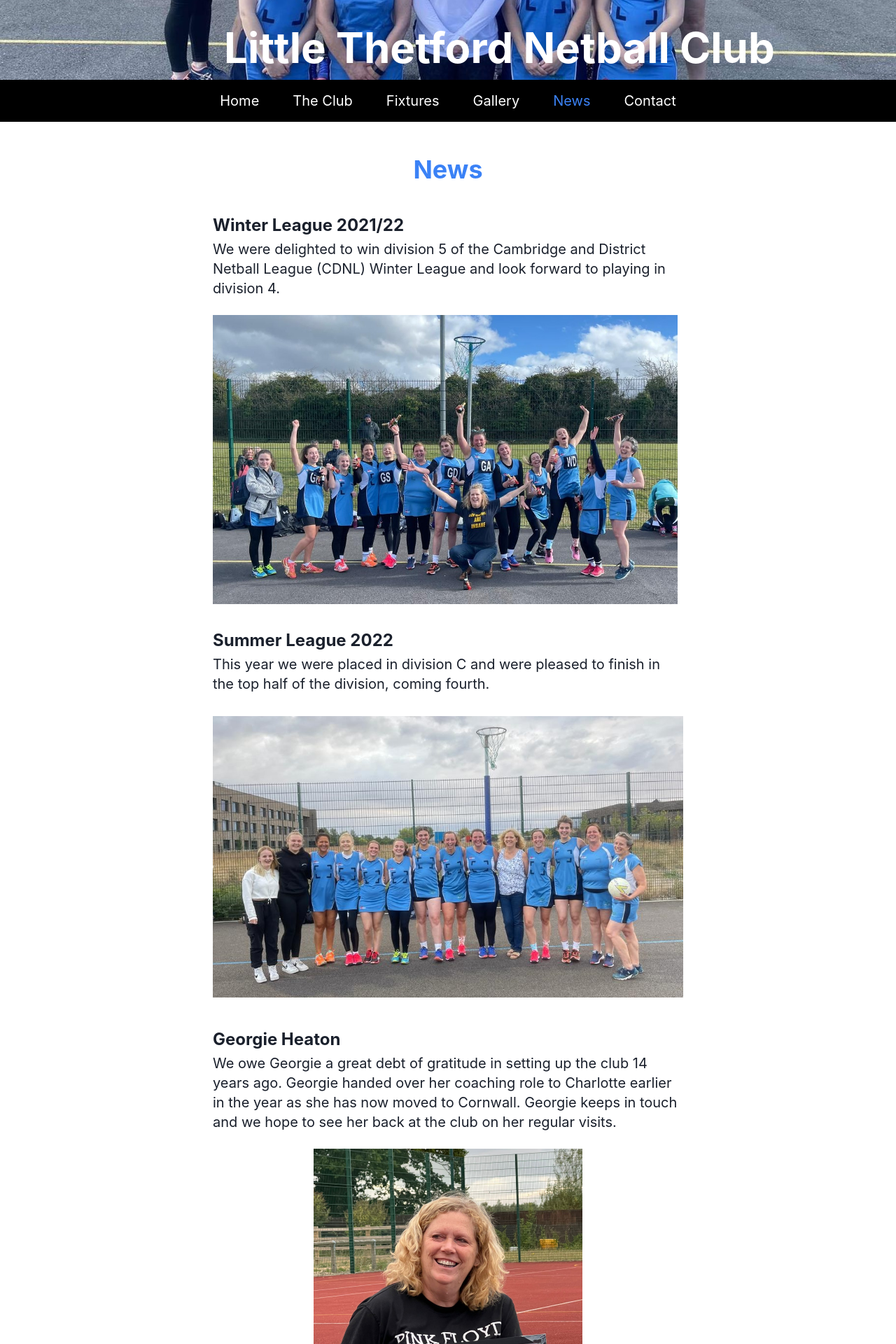
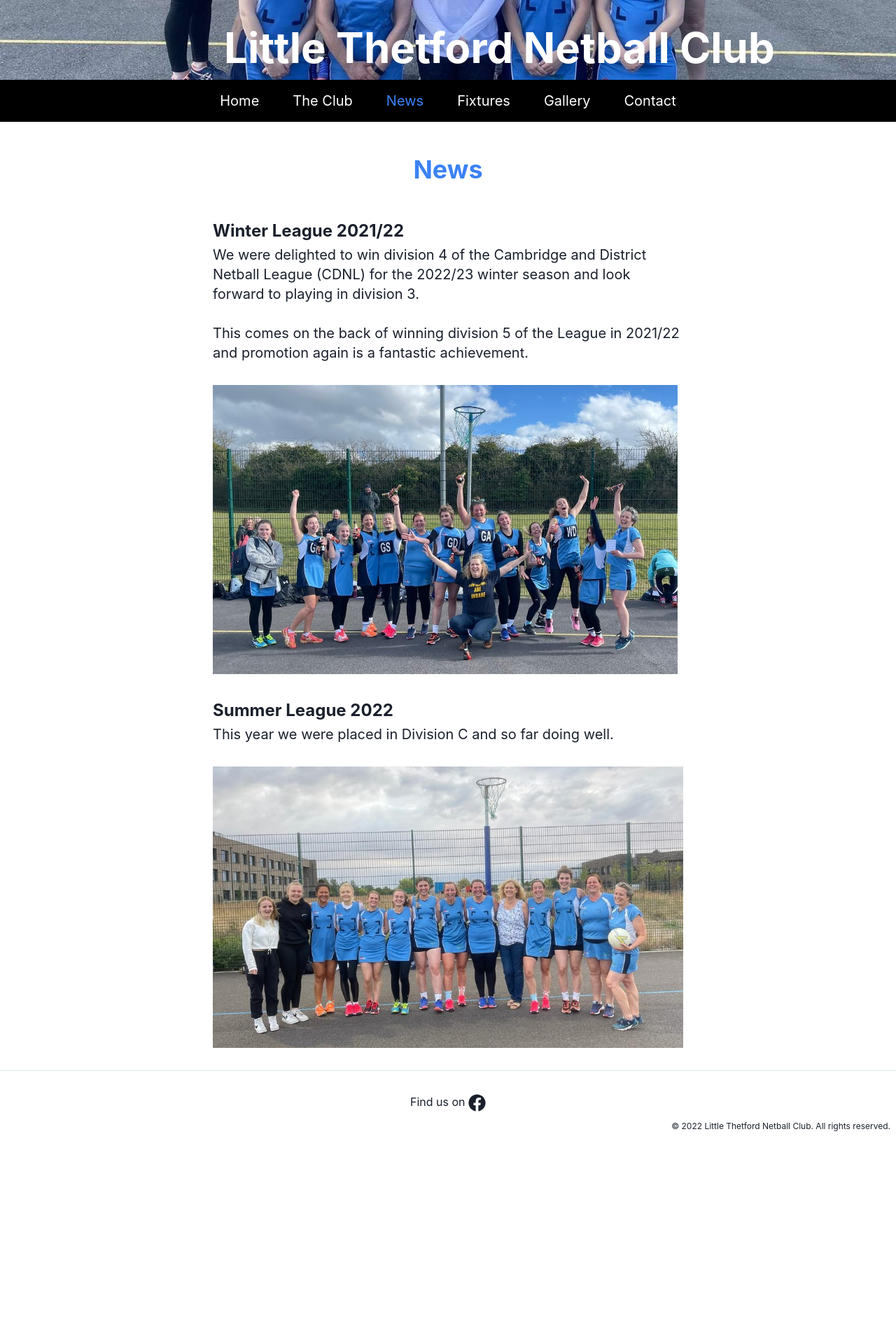
Before and after one commit to JamesArmer/little-thetford-netball-club, a Next.js app: page /news in a window 1280 px wide. Shown: the part 340-2260 px from the top of the page at 70% size. After the commit the page ends 1965 px from the top, so only its background shows below. Built offline with nearby package versions, Linux system fonts and the light colour scheme.

Commit message:
May changes #1

```diff
--- a/components/Navbar.tsx
+++ b/components/Navbar.tsx
@@ -14,19 +14,20 @@ export default function Navbar() {
     <div className="flex justify-center bg-black">
       <ul className="list-none overflow-hidden text-white">
         <ListItem>
-          <Link href="/" scroll={false}>
-            <a
+          <Link
+            href="/"
+            scroll={false}
             className={
               router.pathname == "/" ? "text-blue-500" : "hover:text-blue-500"
             }
           >
             Home
-            </a>
           </Link>
         </ListItem>
         <ListItem>
-          <Link href="/the-club" scroll={false}>
-            <a
+          <Link
+            href="/the-club"
+            scroll={false}
             className={
               router.pathname == "/the-club"
                 ? "text-blue-500"
@@ -34,12 +35,25 @@ export default function Navbar() {
             }
           >
             The Club
-            </a>
           </Link>
         </ListItem>
         <ListItem>
-          <Link href="/fixtures" scroll={false}>
-            <a
+          <Link
+            href="/news"
+            scroll={false}
+            className={
+              router.pathname == "/news"
+                ? "text-blue-500"
+                : "hover:text-blue-500"
+            }
+          >
+            News
+          </Link>
+        </ListItem>
+        <ListItem>
+          <Link
+            href="/fixtures"
+            scroll={false}
             className={
               router.pathname == "/fixtures"
                 ? "text-blue-500"
@@ -47,12 +61,12 @@ export default function Navbar() {
             }
           >
             Fixtures
-            </a>
           </Link>
         </ListItem>
         <ListItem>
-          <Link href="/gallery" scroll={false}>
-            <a
+          <Link
+            href="/gallery"
+            scroll={false}
             className={
               router.pathname == "/gallery"
                 ? "text-blue-500"
@@ -60,25 +74,12 @@ export default function Navbar() {
             }
           >
             Gallery
-            </a>
           </Link>
         </ListItem>
         <ListItem>
-          <Link href="/news" scroll={false}>
-            <a
-              className={
-                router.pathname == "/news"
-                  ? "text-blue-500"
-                  : "hover:text-blue-500"
-              }
-            >
-              News
-            </a>
-          </Link>
-        </ListItem>
-        <ListItem>
-          <Link href="/contact" scroll={false}>
-            <a
+          <Link
+            href="/contact"
+            scroll={false}
             className={
               router.pathname == "/contact"
                 ? "text-blue-500"
@@ -86,7 +87,6 @@ export default function Navbar() {
             }
           >
             Contact
-            </a>
           </Link>
         </ListItem>
       </ul>
--- a/package.json
+++ b/package.json
@@ -23,7 +23,7 @@
     "formik": "^2.2.9",
     "framer-motion": "^7.2.1",
     "husky": "^8.0.1",
-    "next": "latest",
+    "next": "^13.4.3",
     "prettier": "^2.7.1",
     "react": "18.1.0",
     "react-bootstrap": "^2.5.0",
--- a/pages/fixtures.tsx
+++ b/pages/fixtures.tsx
@@ -14,7 +14,7 @@ const Fixtures: NextPage = () => {
         <h1 className="text-4xl text-center font-bold text-blue-500 py-8">
           Fixtures
         </h1>
-        <div className="w-11/12 sm:w-3/5 py-2">
+        <div className="w-11/12 sm:w-3/5 py-4">
           <h2 className="text-2xl font-bold leading-10">Winter League</h2>
           <p className="text-xl">
             Winter league matches are played at a central venue (currently
@@ -41,6 +41,11 @@ const Fixtures: NextPage = () => {
         </div>
         <div className="flex w-11/12 sm:w-3/5 py-4">
           <div className="flex-auto pr-2">
+            <a
+              href="https://cdnl.org/winter-league-2022-23-fixtures-results"
+              target="about:blank"
+              className="underline leading-10"
+            >
               <Image
                 src={cdnlPic}
                 alt="Cambridge and District Netball League"
@@ -49,9 +54,10 @@ const Fixtures: NextPage = () => {
                 width={872}
                 quality={100}
               />
+            </a>
           </div>
         </div>
-        <div className="w-11/12 sm:w-3/5 py-2">
+        <div className="w-11/12 sm:w-3/5 py-4">
           <h2 className="text-2xl font-bold leading-10">Summer League</h2>
           <p className="text-xl">
             Summer league matches are played at a central venue (currently
@@ -77,7 +83,7 @@ const Fixtures: NextPage = () => {
             </a>
           </p>
         </div>
-        <div className="flex w-11/12 sm:w-3/5 py-2 sm:py-4">
+        <div className="flex w-11/12 sm:w-3/5 py-4 sm:py-4">
           <div className="flex-auto pr-2">
             <Image
               src={trainingPortrait2Pic}
@@ -99,7 +105,7 @@ const Fixtures: NextPage = () => {
             />
           </div>
         </div>
-        <div className="w-11/12 sm:w-3/5 py-2">
+        <div className="w-11/12 sm:w-3/5 py-4">
           <h2 className="text-2xl font-bold leading-10">England Netball</h2>
           <div>
             <p className="text-xl">
@@ -107,6 +113,11 @@ const Fixtures: NextPage = () => {
               with England Netball.
             </p>
             <div className="m-auto py-6 w-11/12 sm:w-3/5">
+              <a
+                href="https://www.englandnetball.co.uk/"
+                target="about:blank"
+                className="underline"
+              >
                 <Image
                   src={englandNetballPic}
                   alt="England Netball"
@@ -115,6 +126,7 @@ const Fixtures: NextPage = () => {
                   width={1920}
                   quality={100}
                 />
+              </a>
             </div>
             <p className="text-xl">
               Further general information about playing netball can also be
--- a/pages/index.tsx
+++ b/pages/index.tsx
@@ -12,7 +12,7 @@ const Home: NextPage = () => {
         <h1 className="w-11/12 sm:w-3/5 text-4xl text-center font-bold text-blue-500 py-8">
           Welcome to Little Thetford Netball Club!
         </h1>
-        <div className="w-11/12 sm:w-3/5 py-2">
+        <div className="w-11/12 sm:w-3/5 py-4">
           <p className="text-xl">
             Little Thetford Netball Club welcomes players of all abilities and
             are always delighted to have new members. We are mostly adult
@@ -47,7 +47,7 @@ const Home: NextPage = () => {
             go.
           </p>
         </div>
-        <div className="flex w-11/12 sm:w-3/5 py-2 sm:py-4">
+        <div className="flex w-11/12 sm:w-3/5 py-4 sm:py-4">
           <Image
             src={landscapeTrainingPic1}
             alt="Team Training Drill"
@@ -58,7 +58,7 @@ const Home: NextPage = () => {
           />
         </div>
         <div className="sm:flex sm:w-3/5 w-11/12">
-          <div className="w-11/12 sm:w-3/5 py-2">
+          <div className="w-11/12 sm:w-3/5 py-4">
             <h2 className="text-2xl font-bold leading-10">Safety on court</h2>
             <p className="text-xl leading-relaxed">
               We want everyone to stay safe and would ask that anyone taking
--- a/pages/news.tsx
+++ b/pages/news.tsx
@@ -2,7 +2,6 @@ import type { NextPage } from "next";
 import Image from "next/image";
 import Layout from "../components/Layout";
 import React from "react";
-import georgieGiftPic from "../public/images/georgie_gift.jpeg";
 import teamMiniProsecco2 from "../public/images/team_mini_prosecoo_2_cropped.jpeg";
 import teamSummerLeaguePic from "../public/images/summer_league_team_cropped.jpeg";
 
@@ -13,17 +12,21 @@ const News: NextPage = () => {
         <h1 className="text-4xl text-center font-bold text-blue-500 py-8">
           News
         </h1>
-        <div className="w-11/12 sm:w-3/5 py-2">
+        <div className="w-11/12 sm:w-3/5 py-4">
           <h2 className="text-2xl font-bold leading-10">
             Winter League 2021/22
           </h2>
           <p className="text-xl">
-            We were delighted to win division 5 of the Cambridge and District
-            Netball League (CDNL) Winter League and look forward to playing in
-            division 4.
+            We were delighted to win division 4 of the Cambridge and District
+            Netball League (CDNL) for the 2022/23 winter season and look forward
+            to playing in division 3.
+            <br />
+            <br />
+            This comes on the back of winning division 5 of the League in
+            2021/22 and promotion again is a fantastic achievement.
           </p>
         </div>
-        <div className="flex w-11/12 sm:w-3/5 py-2 sm:py-4">
+        <div className="flex w-11/12 sm:w-3/5 py-4 sm:py-4">
           <div className="flex-auto pr-2">
             <Image
               src={teamMiniProsecco2}
@@ -38,11 +41,10 @@ const News: NextPage = () => {
         <div className="w-11/12 sm:w-3/5 py-4">
           <h2 className="text-2xl font-bold leading-10">Summer League 2022</h2>
           <p className="text-xl">
-            This year we were placed in division C and were pleased to finish in
-            the top half of the division, coming fourth.
+            This year we were placed in Division C and so far doing well.
           </p>
         </div>
-        <div className="flex w-11/12 sm:w-3/5 py-2 sm:py-4">
+        <div className="flex w-11/12 sm:w-3/5 py-4 sm:py-4">
           <div className="flex-auto">
             <Image
               src={teamSummerLeaguePic}
@@ -54,26 +56,6 @@ const News: NextPage = () => {
             />
           </div>
         </div>
-        <div className="w-11/12 sm:w-3/5 py-6">
-          <h2 className="text-2xl font-bold leading-10">Georgie Heaton</h2>
-          <p className="text-xl">
-            We owe Georgie a great debt of gratitude in setting up the club 14
-            years ago. Georgie handed over her coaching role to Charlotte
-            earlier in the year as she has now moved to Cornwall. Georgie keeps
-            in touch and we hope to see her back at the club on her regular
-            visits.
-          </p>
-          <div className="sm:w-3/5 m-auto py-6 leading-0">
-            <Image
-              src={georgieGiftPic}
-              alt="Goergie Heaton Leaving Gift"
-              layout="intrinsic"
-              height={512}
-              width={384}
-              quality={100}
-            />
-          </div>
-        </div>
       </div>
     </Layout>
   );
```
Also changed, not shown: pages/the-club.tsx (+54 -13 lines), public/images/TMWF-site-icon.png (added), 1 other file (tests, documents, lock files or other folders). Lines whose indentation alone changed are shown as unchanged.
